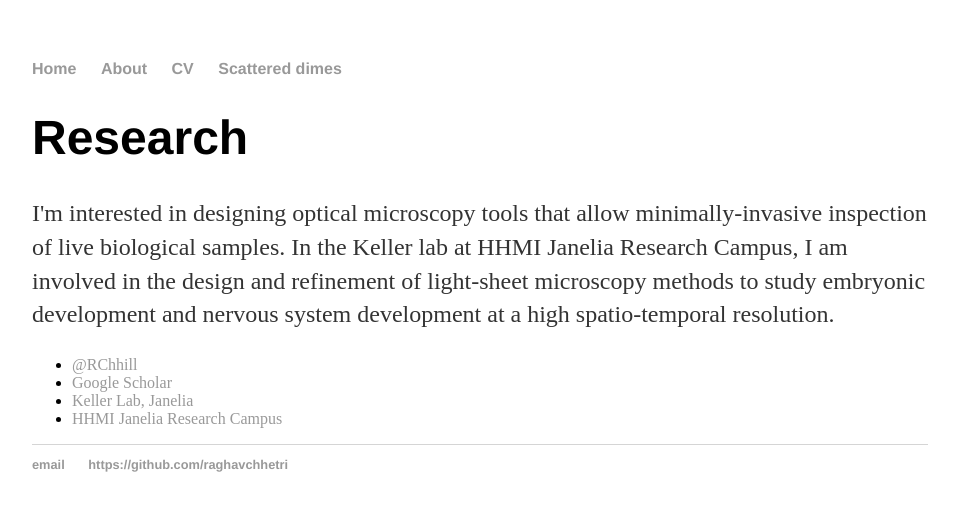
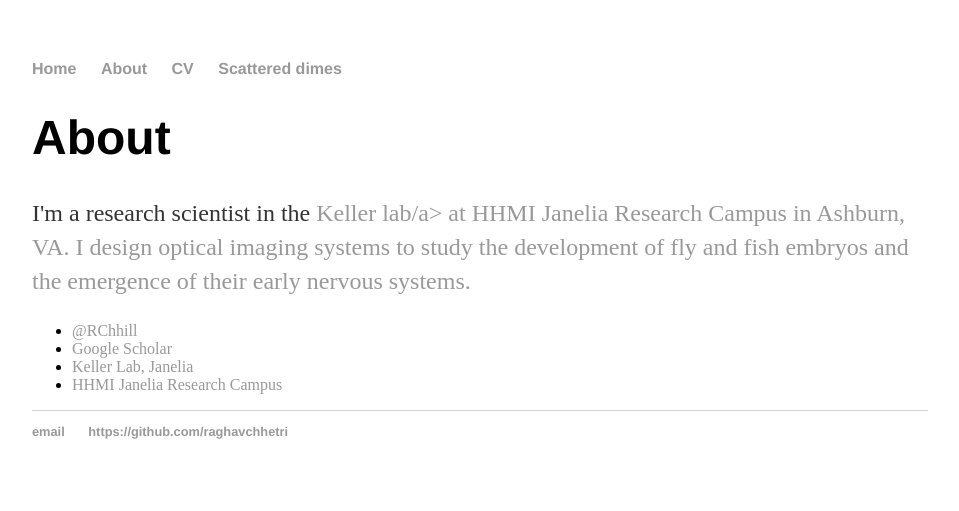
Before and after one commit to raghavchhetri/raghavchhetri.github.io, a Jekyll site: the page built from about/index.html, in a window 1280 px wide. Shown: the top 511 px of the page, without its empty margins (160-1119 px from the left). Built offline with Jekyll 4.4.1, drawn with Linux system fonts in a browser that asks for light colours.

Commit message:
Update index.html

```diff
--- a/about/index.html
+++ b/about/index.html
@@ -4,13 +4,14 @@ title: About Raghav Chhetri
 ---
 
 		<div class="about">
-			<h1>Research</h1>
-			<p>I'm interested in designing optical microscopy tools that allow minimally-invasive inspection of live biological samples. In the Keller lab at HHMI Janelia Research Campus, I am involved in the design and refinement of light-sheet microscopy methods to study embryonic development and nervous system development at a high spatio-temporal resolution.</p>
+			<h1>About</h1>
+			<p>I'm a research scientist in the <a href="https://www.janelia.org/lab/keller-lab">Keller lab/a> at HHMI Janelia Research Campus in Ashburn, VA.
+				I design optical imaging systems to study the development of fly and fish embryos and the emergence of their early nervous systems.</p>
 
 			<ul class="contacts">
 				<li><a href="https://twitter.com/RChhill">@RChhill</a></li>
 				<li><a href="https://scholar.google.com/citations?user=HSDpEAkAAAAJ&hl=en">Google Scholar</a></li>
-				<li><a href="https://www.janelia.org/people/raghav-chhetri">Keller Lab, Janelia</a></li>
+				<li><a href="https://www.janelia.org/lab/keller-lab">Keller Lab, Janelia</a></li>
 				<li><a href="https://www.janelia.org/">HHMI Janelia Research Campus</a></li>
 				</ul>
 		</div>
```
